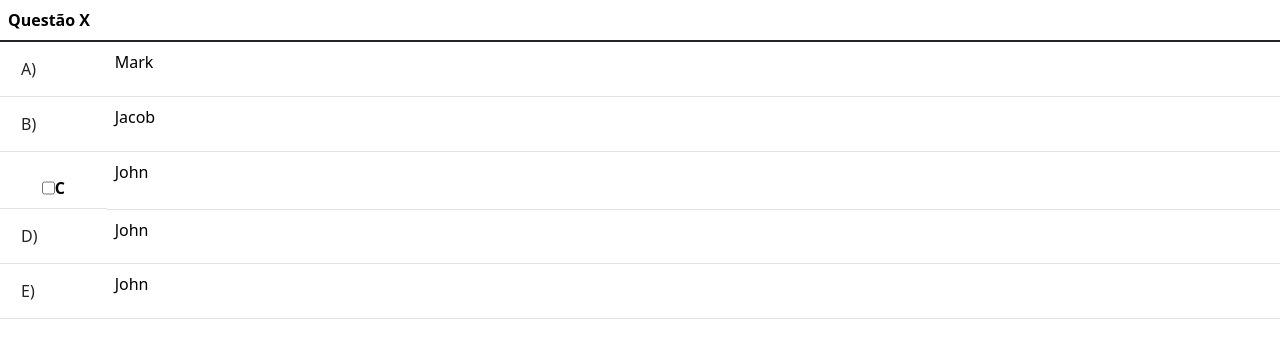
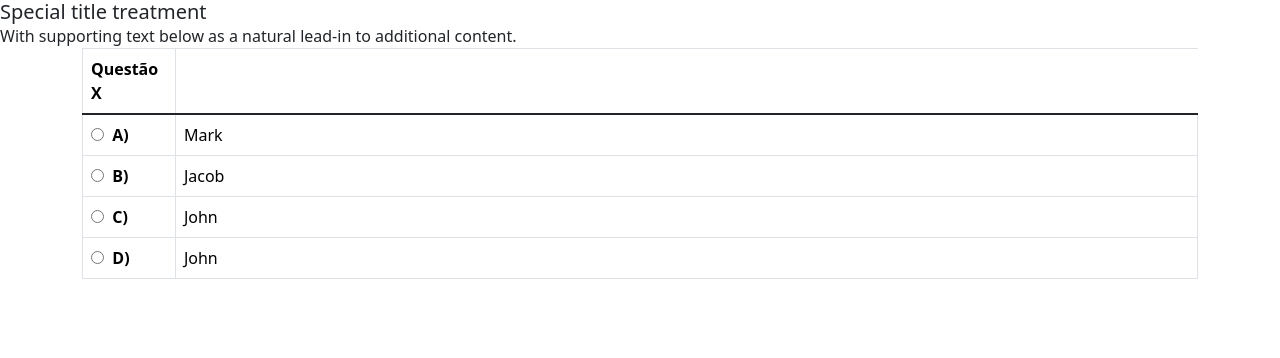
Before and after one commit to GabrielSantanaDaSilva/ProjetoEstudo, a website: page portugues.html in a window 1280 px wide. Drawn offline with nearby package versions, Linux system fonts and the light colour scheme.

Commit message:
formatação da base da prova colocando o input como radio para as alternativas

```diff
--- a/portugues.html
+++ b/portugues.html
@@ -8,11 +8,15 @@
     <script src="https://cdn.jsdelivr.net/npm/bootstrap@5.3.8/dist/js/bootstrap.bundle.min.js" integrity="sha384-FKyoEForCGlyvwx9Hj09JcYn3nv7wiPVlz7YYwJrWVcXK/BmnVDxM+D2scQbITxI" crossorigin="anonymous"></script>
 </head>
 <body>
-    <header>
+    <header class="">
+      <div class="card-body">
+        <h5 class="card-title">Special title treatment</h5>
+          <p class="card-text">With supporting text below as a natural lead-in to additional content.</p>
 
+      </div>
     </header>
-
-    <table class="table">
+ <div class="container">
+    <table class="table table-bordered">
   <thead>
     <tr>
       <th scope="col">Questão X</th>
@@ -22,19 +26,19 @@
   </thead>
   <tbody class="table-group-divider ">
     <tr>
-      <th scope="row" class="col-1"><button class="btn d-flex justify-content-start ">A)</button></th>
+      <th scope="row" class="col-1"> <input type="radio" name="botao" id="meuBotao" ><label for="meuBotao">&nbsp; A)</label> </th>
       <td class=" ">Mark</td>
 
 
     </tr>
     <tr>
-      <th scope="row"><button class="btn d-flex justify-content-start ">B)</button></th>
+      <th scope="row"><input type="radio" name="botao" id="meuBotao" ><label for="meuBotao">&nbsp; B)</label></th>
       <td class="">Jacob</td>
 
 
     </tr>
     <tr>
-      <th scope="row" class="d-flex justify-content-center mt-3"><input type="checkbox" name="botao" id="meuBotao" ><label for="meuBotao">C</label></th>
+      <th scope="row"><input type="radio" name="botao" id="meuBotao" ><label for="meuBotao">&nbsp; C)</label></th>
       <td>John</td>
 
 
@@ -42,22 +46,16 @@
 
       </tr>
     <tr>
-      <th scope="row"><button class="btn d-flex justify-content-start ">D)</button></th>
+      <th scope="row"><input type="radio" name="botao" id="meuBotao" ><label for="meuBotao">&nbsp; D)</label></th>
       <td class="">John</td>
 
 
     </tr>
 
       </tr>
-    <tr>
-      <th scope="row"><button class="btn d-flex justify-content-start ">E)</button></th>
-      <td class="">John</td>
-
-
-    </tr>
   </tbody>
-</table>
-
+ </table>
+</div>
     <footer>
 
     </footer>
```
